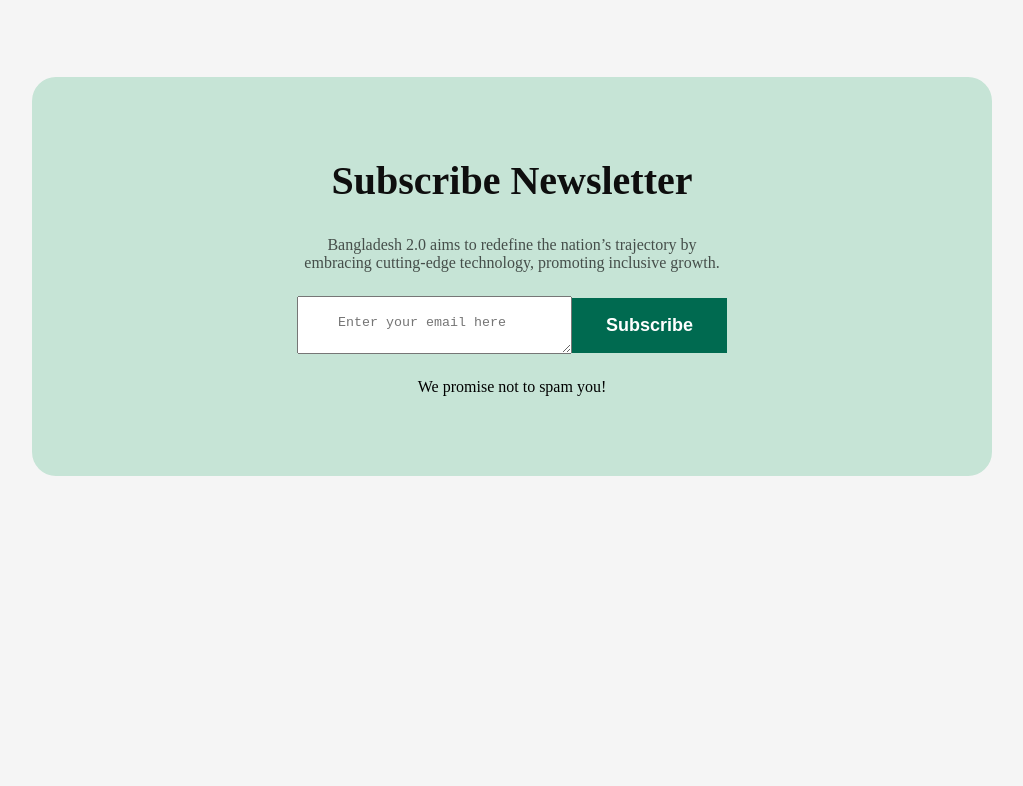
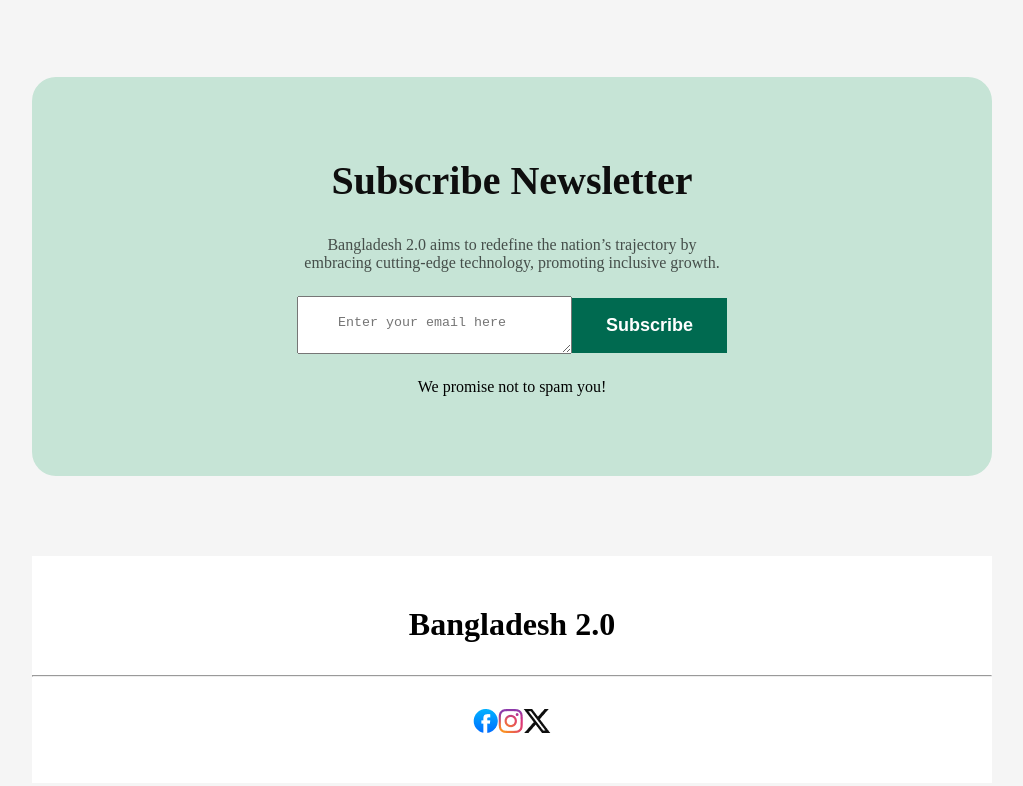
Before and after one commit to alamin-shanto/B11A1-Project, a plain HTML site: page index.html in a window 1280 px wide. Shown: the part 4403-5189 px from the top of the page, without its empty margins (128-1151 px from the left). Before the commit the page ends 4959 px from the top, so only its background shows below. Drawn offline with Linux system fonts and the light colour scheme.

Commit message:
footer section done

```diff
--- a/index.html
+++ b/index.html
@@ -359,6 +359,7 @@
       <!-- section6 ends here -->
 
       <!-- section7 starts here -->
+
       <section class="section7">
         <div class="section7-content">
           <h4 class="section-title bold40">Subscribe Newsletter</h4>
@@ -377,24 +378,21 @@
       </section>
 
       <!-- section7 ends here -->
-
-      <!-- section8 starts here -->
-
-      <section class="section8"></section>
-
-      <!-- section8 ends here -->
-
-      <!-- section9 starts here -->
-      <section class="section9"></section>
-
-      <!-- section9 ends here -->
     </main>
 
     <!-- main section ends here -->
 
     <!-- footer section starts here -->
 
-    <footer></footer>
+    <footer class="footer">
+      <h4 class="footer-title bold32">Bangladesh 2.0</h4>
+      <hr />
+      <div class="footer-img">
+        <img src="./assets/facebook.png" alt="facebook" />
+        <img src="./assets/instagram.png" alt="instagram" />
+        <img src="./assets/x.png" alt="x" />
+      </div>
+    </footer>
 
     <!-- footer section ends here -->
   </body>
--- a/style.css
+++ b/style.css
@@ -1,10 +1,8 @@
 /* fonts set up */
 
-.open-sans-normal {
-  font-family: "Open Sans", serif;
-  font-optical-sizing: auto;
+.fira-sans-regular {
+  font-family: "Fira Sans", serif;
   font-style: normal;
-  font-variation-settings: "wdth" 100;
 }
 /* universal designs */
 
@@ -436,3 +434,21 @@ textarea ::placeholder {
 }
 
 /* footer section designs */
+
+.footer {
+  background-color: #ffffff;
+  padding-top: 50px;
+  padding-bottom: 50px;
+  margin-bottom: 80px;
+}
+
+.footer-title {
+  text-align: center;
+  margin-bottom: 32px;
+}
+
+.footer-img {
+  display: flex;
+  justify-content: center;
+  margin-top: 32px;
+}
```
